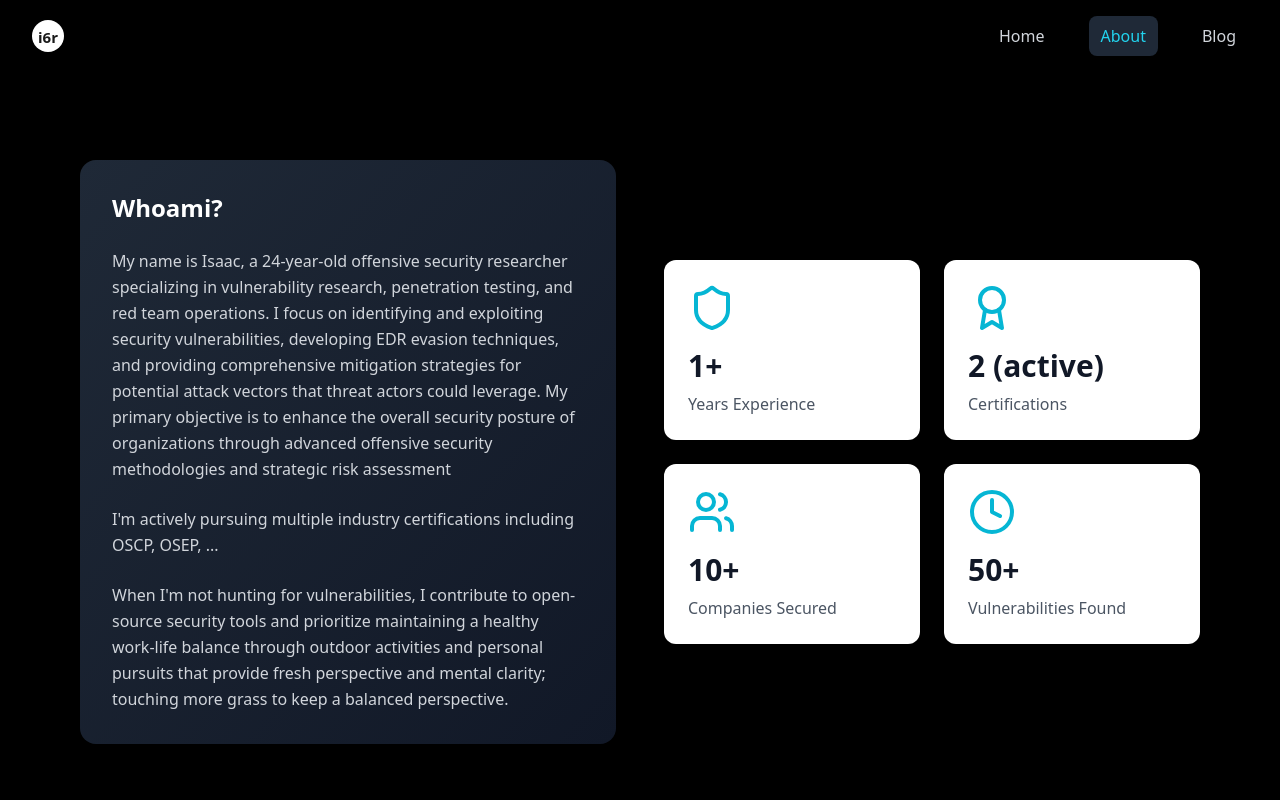
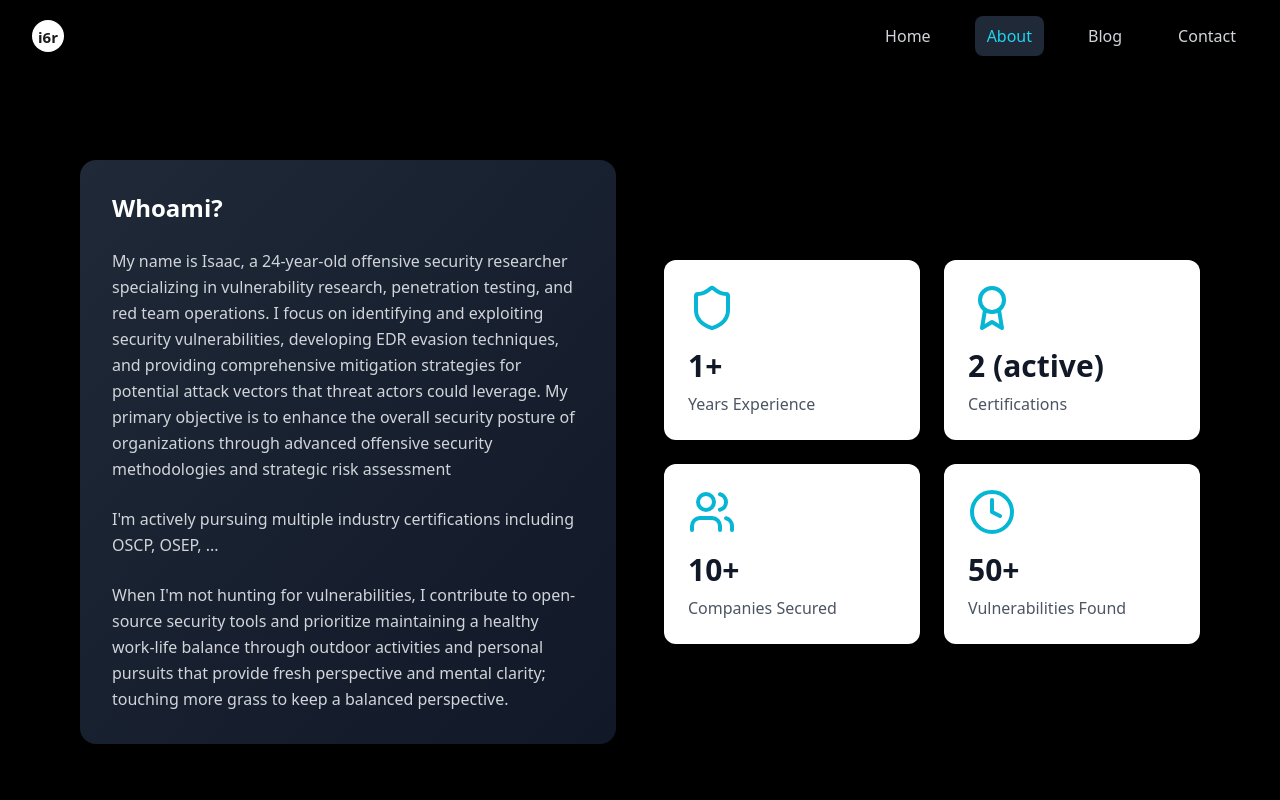
Before and after one commit to 0xi6r/0xi6r.github.io, a React (Vite) app in the folder project/: page /about in a window 1280 px wide. Shown: the top 800 px of the page. Built offline with nearby package versions, Linux system fonts and the light colour scheme.

Commit message:
contact to nav

```diff
--- a/project/src/components/Navigation.tsx
+++ b/project/src/components/Navigation.tsx
@@ -7,6 +7,7 @@ const navItems = [
   { name: 'Home', href: '/' },
   { name: 'About', href: '/about' },
   { name: 'Blog', href: '/blog' },
+  { name: 'Contact', href: '/contact' },
 ];
 
 const Navigation = () => {
```
